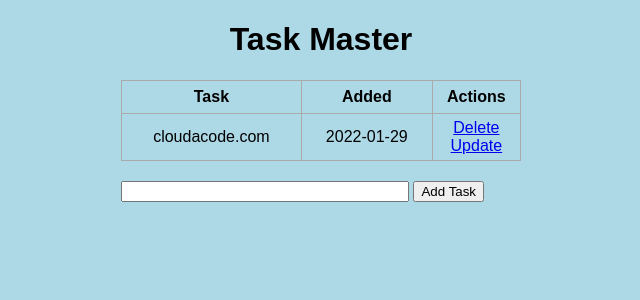
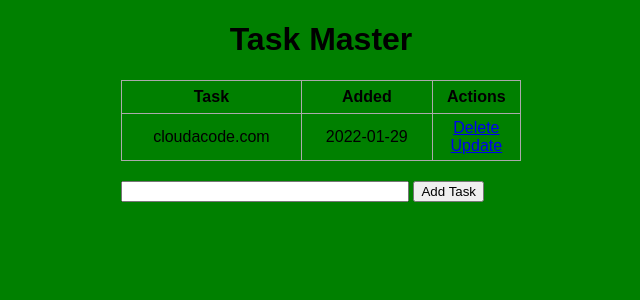
Before and after one commit to jakerieger/FlaskIntroduction, a Flask app: page / in a window 1280 px wide. Shown: the top 300 px of the page, without its empty margins (319-959 px from the left). Run offline with Flask 2, Linux system fonts and the light colour scheme; data comes from the database, SQL or seed files in the repository.

Commit message:
changed bg to green

```diff
--- a/static/css/main.css
+++ b/static/css/main.css
@@ -1,7 +1,7 @@
 body, html {
     margin: 0;
     font-family: sans-serif;
-    background-color: lightblue;
+    background-color: green;
 }
 
 .content {
```
